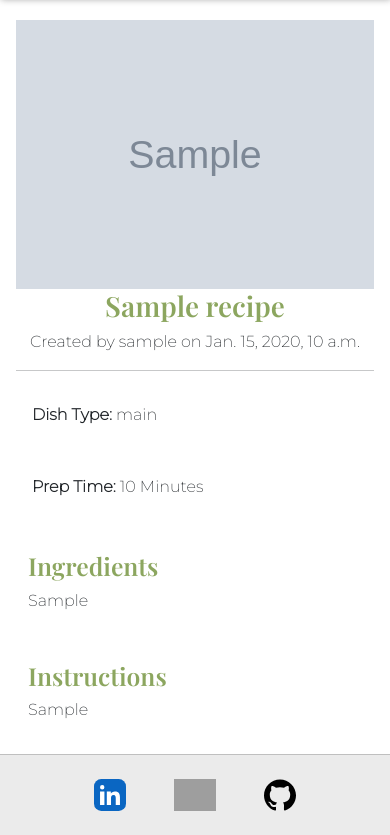
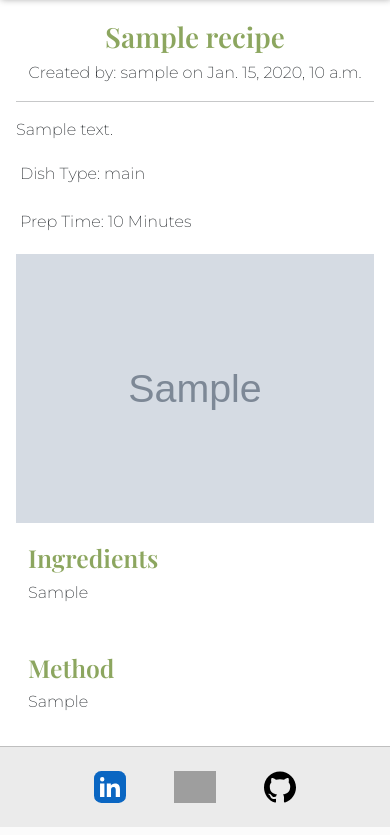
Before and after one commit to Ila-bura/C-est-la-V, a Django app: page /recipes/1/ in a window 390 px wide. Shown: the part 149-984 px from the top of the page. Run offline with Django 3.2, Linux system fonts and the light colour scheme; tables that the repository leaves empty hold one stand-in row (values such as "Sample post"); grey boxes marked "Sample" are stand-in pictures; parts of the project's set-up code (start-up, migrations or seed data) failed here and were passed over; some libraries are stand-ins or nearby versions; grey boxes are pictures that could not be loaded.

Commit message:
Style details card and add media queries

```diff
--- a/recipes/templates/recipes/recipe_detail.html
+++ b/recipes/templates/recipes/recipe_detail.html
@@ -3,6 +3,24 @@
 
 <div class="container">
   <div class="recipe-info mt-3 p-1">
+    <div class="recipe-detail">
+      <h1 class="text-center">{{ recipe.title }}</h1>
+      <p class="text-center">
+        Created by: {{recipe.user}} on {{recipe.posted_date}}
+      </p>
+      <hr />
+      <p>{{recipe.description}}</p>
+      <p class="p-1">Dish Type: {{ recipe.dish_type }}</p>
+      <p class="p-1">Prep Time: {{ recipe.prep_time|title }}</p>
+
+      {% if request.user == recipe.user %}
+      <div class="text-center">
+        <a href="" class="btn form-btn mt-25">Edit</a>
+        <a href="" class="btn form-btn mt-25">Delete</a>
+      </div>
+      {% endif %}
+    </div>
+
     <div class="recipe-img">
       <img
         src="{{ recipe.image.url }}"
@@ -10,32 +28,14 @@
         class="recipe-pic"
       />
     </div>
-    <div class="recipe-detail">
-      <h1 class="text-center">{{ recipe.title }}</h1>
-      <p class="text-center">
-        Created by {{recipe.user}} on {{recipe.posted_date}}
-      </p>
-      <hr />
-      <p class="p-3"><strong>Dish Type: </strong> {{ recipe.dish_type }}</p>
-      <p class="p-3">
-        <strong>Prep Time: </strong> {{ recipe.prep_time|title }}
-      </p>
-
-      {% if request.user == recipe.user %}
-      <div class="text-center">
-        <a href="" class="btn form-btn w-25">Edit</a>
-        <a href="" class="btn form-btn w-25">Delete</a>
-      </div>
-      {% endif %}
-    </div>
   </div>
   <div class="recipe-container">
     <div class="ingredients p-3">
       <h2>Ingredients</h2>
       <p>{{ recipe.ingredients|safe }}</p>
     </div>
-    <div class="instructions p-3">
-      <h2>Instructions</h2>
+    <div class="method p-3">
+      <h2>Method</h2>
       <p>{{ recipe.method|safe }}</p>
     </div>
   </div>
--- a/static/css/base.css
+++ b/static/css/base.css
@@ -169,6 +169,10 @@ footer {
     height: auto;
 }
 
+.types {
+    text-decoration: underline;
+}
+
 @media screen and (min-width: 62.5em) {
 
     .recipe-info {
```
